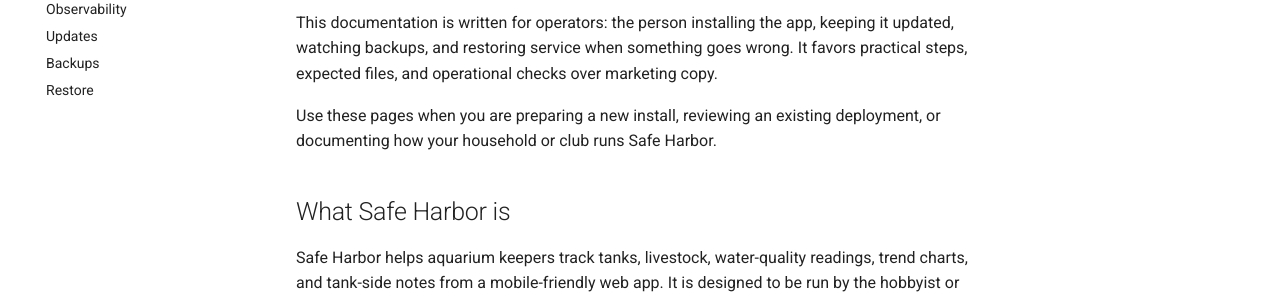
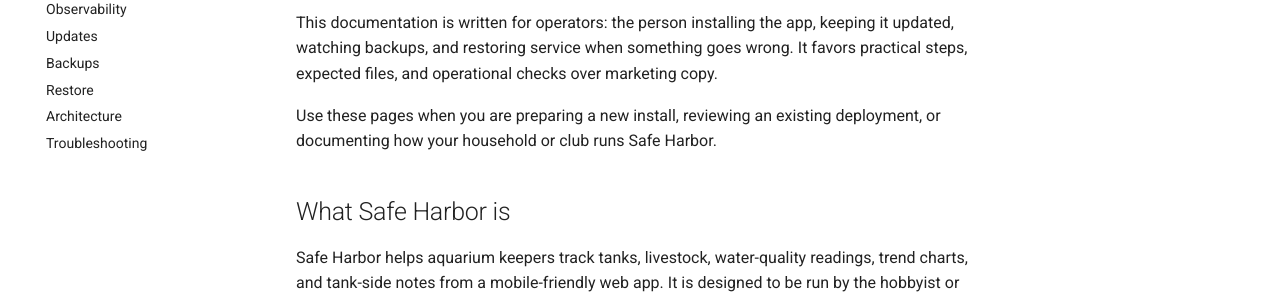
Before and after one commit to danner26/Safe-Harbor, an MkDocs documentation site: the page built from docs/index.md, in a window 1280 px wide. Shown: the part 237-537 px from the top of the page. Built offline with MkDocs 1.6.1 and Material for MkDocs 9.7.7, drawn with Linux system fonts in a browser that asks for light colours; comment, search, counter and statistics services are not loaded; some of the changed lines change nothing that is shown.

Commit message:
docs(site): include public guide pages in nav
Constraint: Strict docs builds require all new Markdown pages to be reachable from MkDocs navigation and root-level policy links to use repository URLs.

Confidence: high

Scope-risk: narrow

Tested: uv run mkdocs build --strict; staged diff scrub

Not-tested: bare mypy/pytest commands use user-level executables in this shell; uv run equivalents were used for project dependency isolation

```diff
--- a/docs/index.md
+++ b/docs/index.md
@@ -62,7 +62,7 @@ deployment environment.
   [https://github.com/danner26/Safe-Harbor/issues](https://github.com/danner26/Safe-Harbor/issues)
 
 - Security contact:
-  [SECURITY.md](../SECURITY.md)
+  [SECURITY.md](https://github.com/danner26/Safe-Harbor/blob/develop/SECURITY.md)
 
 The repository is the source of truth for released code, documentation, issue
 tracking, and security reporting instructions. If you are operating Safe Harbor
--- a/mkdocs.yml
+++ b/mkdocs.yml
@@ -37,8 +37,8 @@ nav:
   - Updates: update.md
   - Backups: backups.md
   - Restore: restore.md
-  # 2c: Troubleshooting: troubleshooting.md
-  # 2c: Architecture: architecture.md
+  - Architecture: architecture.md
+  - Troubleshooting: troubleshooting.md
 
 markdown_extensions:
   - admonition
```
